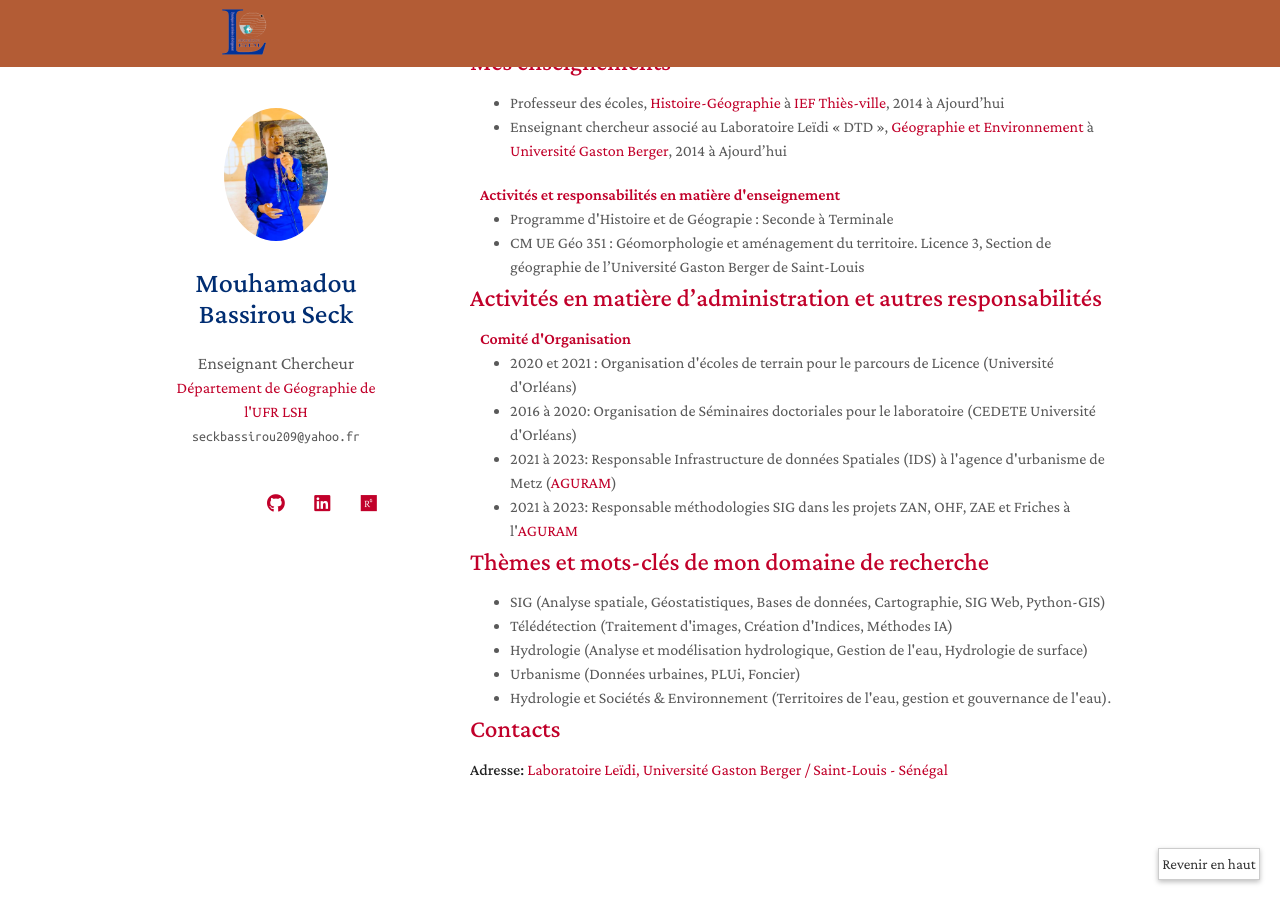
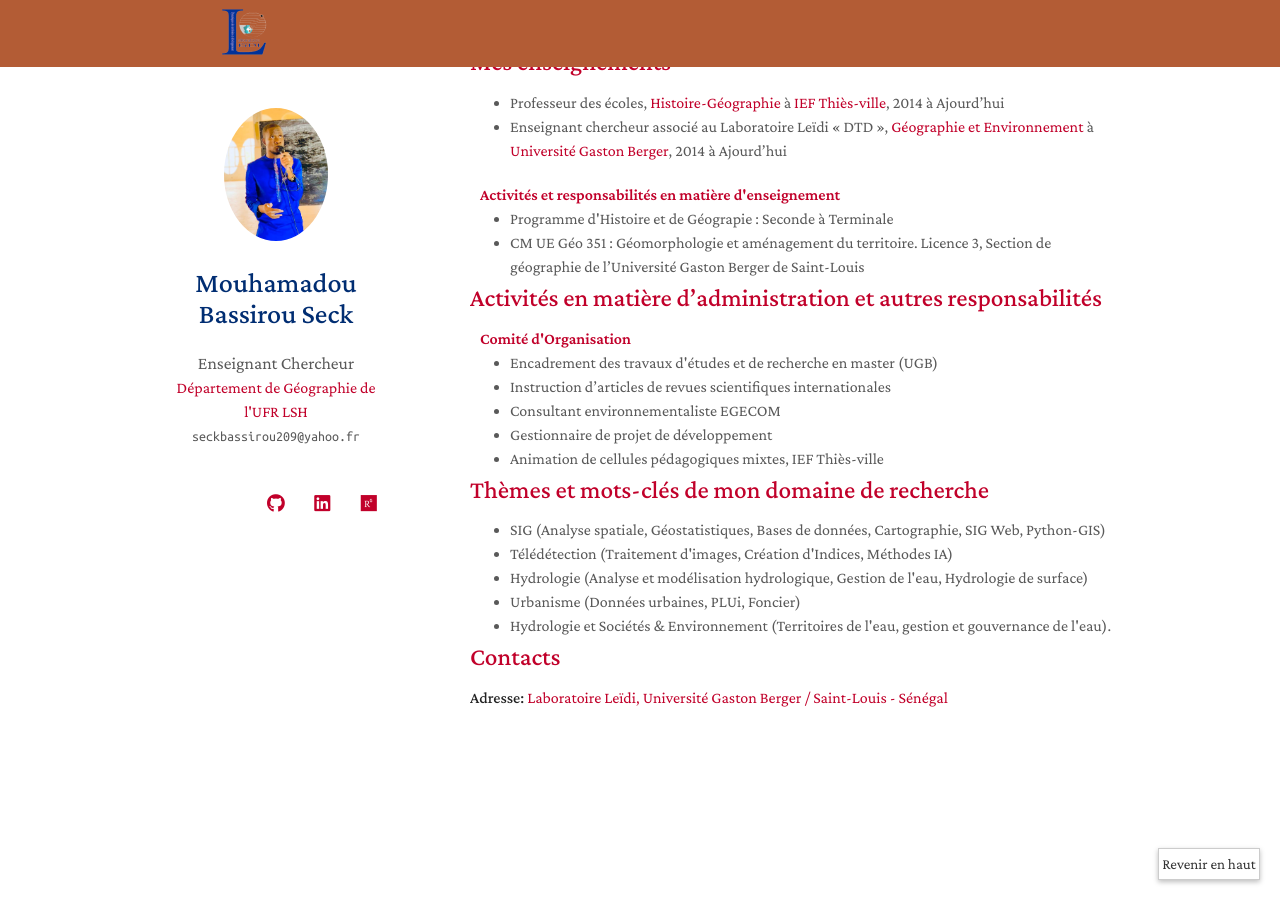
Before and after one commit to Bassmbacke/researchpage, a Jekyll site: the page built from index.md, in a window 1280 px wide and 900 px high, scrolled down 1985 px. Built offline with Jekyll 4.4.1, drawn with Linux system fonts in a browser that asks for light colours; nearby versions of some CDN libraries; comment, search, counter and statistics services are not loaded; a style sheet for code colours, icons or effects is not loaded; our own code applies the rules of GitHub Pages for plain Markdown files.

Commit message:
Update services.md

```diff
--- a/_includes/services.md
+++ b/_includes/services.md
@@ -1,12 +1,14 @@
 ## Activités en matière d'administration et autres responsabilités
 
 <h4 style="margin:0 10px 0;">Comité d'Organisation</h4>
+<ul style="margin:0 0 5px;">
+  <li><autocolor>Encadrement des travaux d'études et de recherche en master (UGB)</autocolor> </li>
+  <li><autocolor>Instruction d’articles de revues scientifiques internationales</autocolor></li>
+  <li><autocolor>Consultant environnementaliste EGECOM</autocolor></li>
+   <li><autocolor>Gestionnaire de projet de développement </autocolor></li>
+  <li><autocolor>Animation de cellules pédagogiques mixtes, IEF Thiès-ville
+</autocolor></li>
 
-<ul style="margin:0 0 5px;">
-  <li><autocolor>2020 et 2021 : Organisation d'écoles de terrain pour le parcours de Licence (Université d'Orléans)</autocolor> </li>
-  <li><autocolor>2016 à 2020: Organisation de Séminaires doctoriales pour le laboratoire (CEDETE Université d'Orléans)</autocolor></li>
-  <li><autocolor>2021 à 2023: Responsable Infrastructure de données Spatiales (IDS) à l'agence d'urbanisme de Metz (<a href="https://www.aguram.org/aguram/">AGURAM</a>)</autocolor></li>
-   <li><autocolor>2021 à 2023: Responsable méthodologies SIG dans les projets ZAN, OHF, ZAE et Friches à l'<a href="https://www.aguram.org/aguram/">AGURAM</a></autocolor></li>
 </ul>
 <!--
 <h4 style="margin:0 10px 0;">Area Chair</h4>
```
